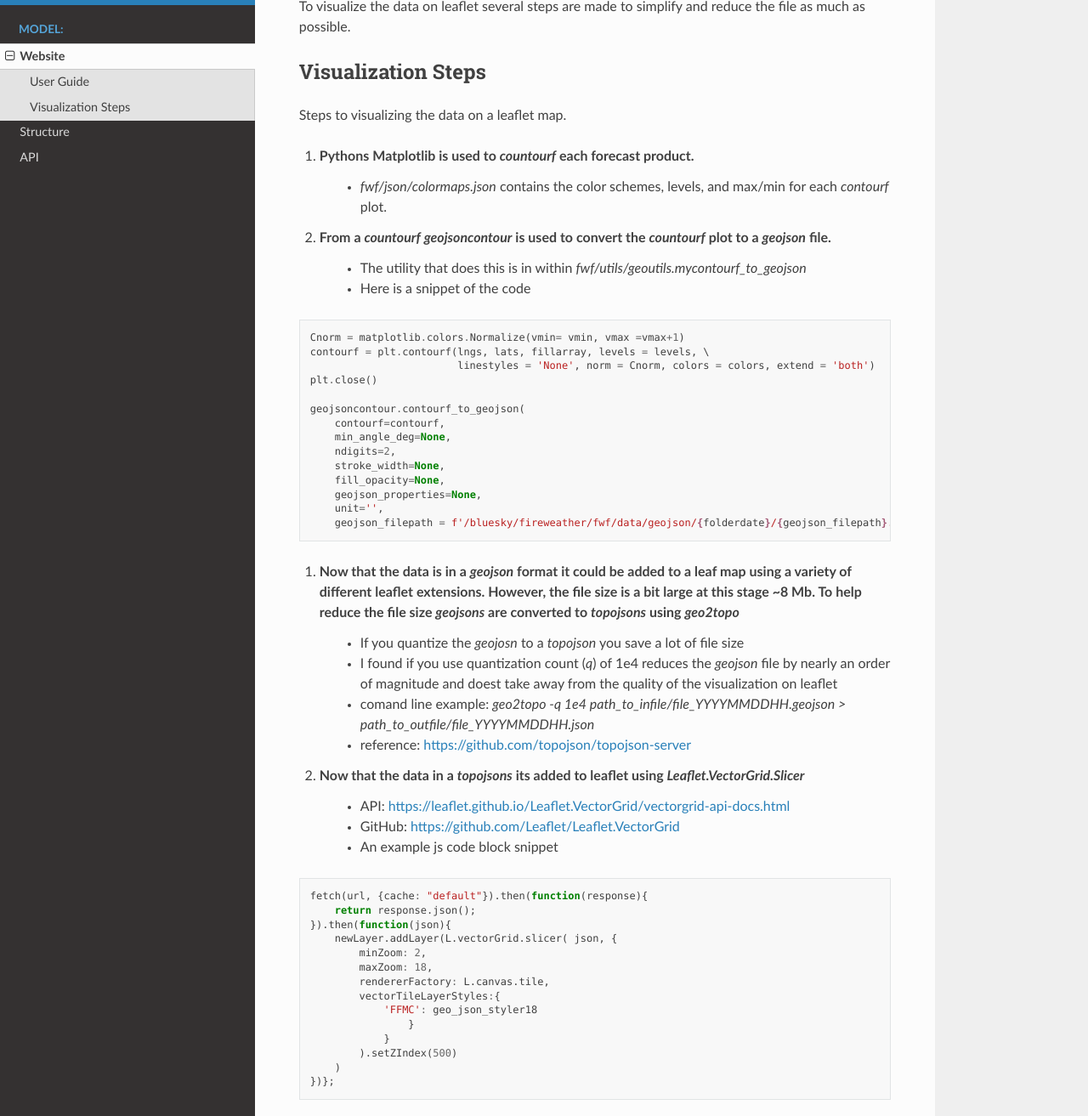
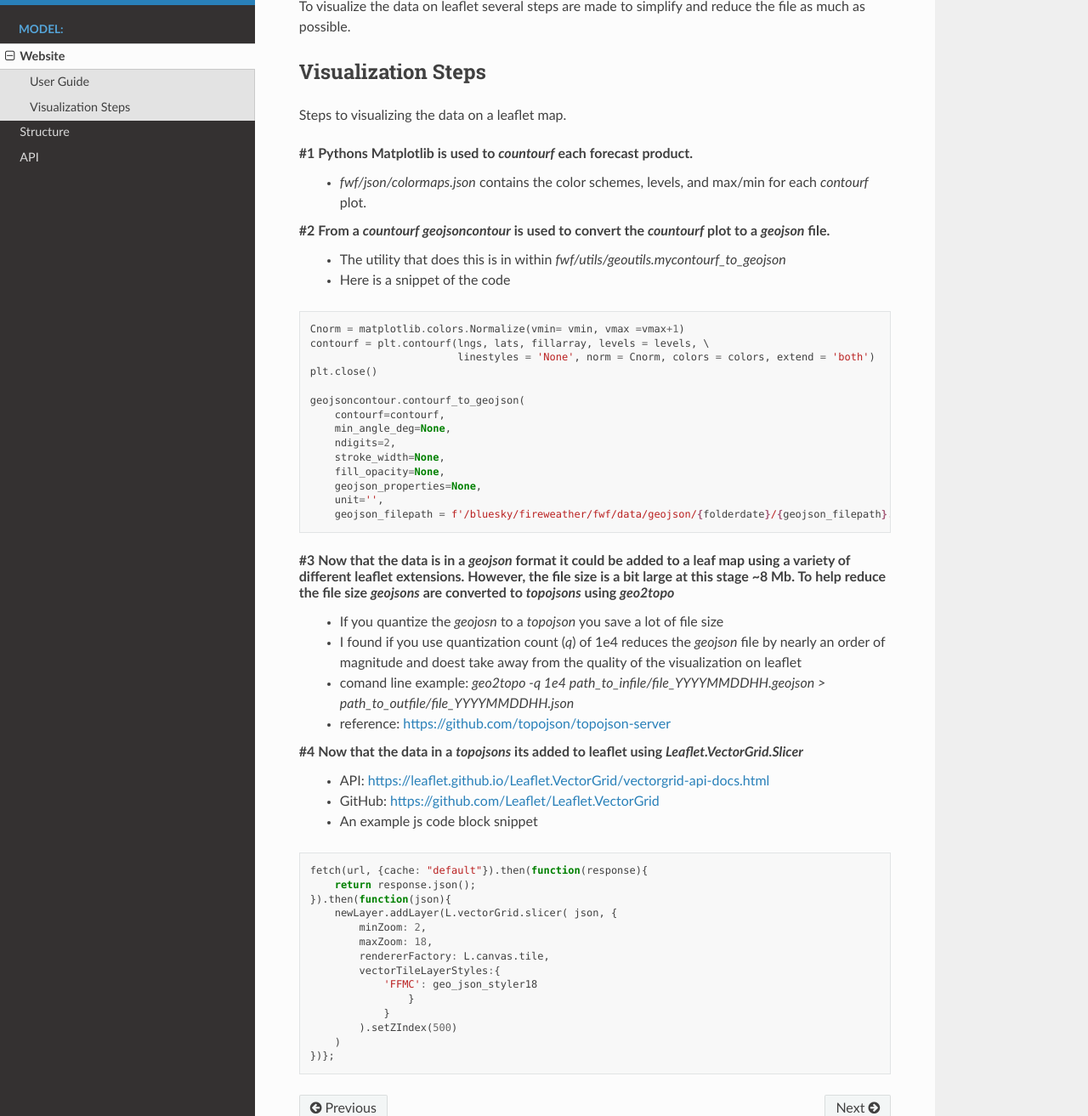
Before and after one commit to cerodell/fwf-docs, a Sphinx documentation site: the page built from source/web.rst, in a window 1280 px wide and 1400 px high, scrolled down 533 px, cut to the strip 87-1400 px from the top of the window. Shown: the whole strip at 85% size. Built offline with Sphinx 7.4.7 and the Read the Docs theme 2.0.0, drawn with Linux system fonts in a browser that asks for light colours.

Commit message:
update to web

```diff
--- a/source/web.rst
+++ b/source/web.rst
@@ -15,9 +15,9 @@ Visualization Steps
 ---------------------
 Steps to visualizing the data on a leaflet map.
 
-#. Pythons Matplotlib is used to `countourf` each forecast product.
+#1 Pythons Matplotlib is used to `countourf` each forecast product.
     * `fwf/json/colormaps.json` contains the color schemes, levels, and max/min for each `contourf` plot.
-#. From a `countourf` `geojsoncontour` is used to convert the `countourf` plot to a `geojson` file.
+#2 From a `countourf` `geojsoncontour` is used to convert the `countourf` plot to a `geojson` file.
     * The utility that does this is in within `fwf/utils/geoutils.mycontourf_to_geojson`
     * Here is a snippet of the code
 
@@ -39,12 +39,12 @@ Steps to visualizing the data on a leaflet map.
         geojson_filepath = f'/bluesky/fireweather/fwf/data/geojson/{folderdate}/{geojson_filepath}.geojson')
 
 
-#. Now that the data is in a `geojson` format it could be added to a leaf map using a variety of different leaflet extensions. However, the file size is a bit large at this stage ~8 Mb. To help reduce the file size `geojsons` are converted to `topojsons` using `geo2topo`
+#3 Now that the data is in a `geojson` format it could be added to a leaf map using a variety of different leaflet extensions. However, the file size is a bit large at this stage ~8 Mb. To help reduce the file size `geojsons` are converted to `topojsons` using `geo2topo`
     * If you quantize the `geojosn` to a `topojson` you save a lot of file size
     * I found if you use quantization count (`q`) of 1e4 reduces the `geojson` file by nearly an order of magnitude and doest take away from the quality of the visualization on leaflet
     * comand line example: `geo2topo -q 1e4 path_to_infile/file_YYYYMMDDHH.geojson > path_to_outfile/file_YYYYMMDDHH.json`
     * reference: https://github.com/topojson/topojson-server
-#. Now that the data in a `topojsons` its added to leaflet using `Leaflet.VectorGrid.Slicer`
+#4 Now that the data in a `topojsons` its added to leaflet using `Leaflet.VectorGrid.Slicer`
     * API: https://leaflet.github.io/Leaflet.VectorGrid/vectorgrid-api-docs.html
     * GitHub: https://github.com/Leaflet/Leaflet.VectorGrid
     * An example js code block snippet
```
Also changed, not shown: 4 other files.
